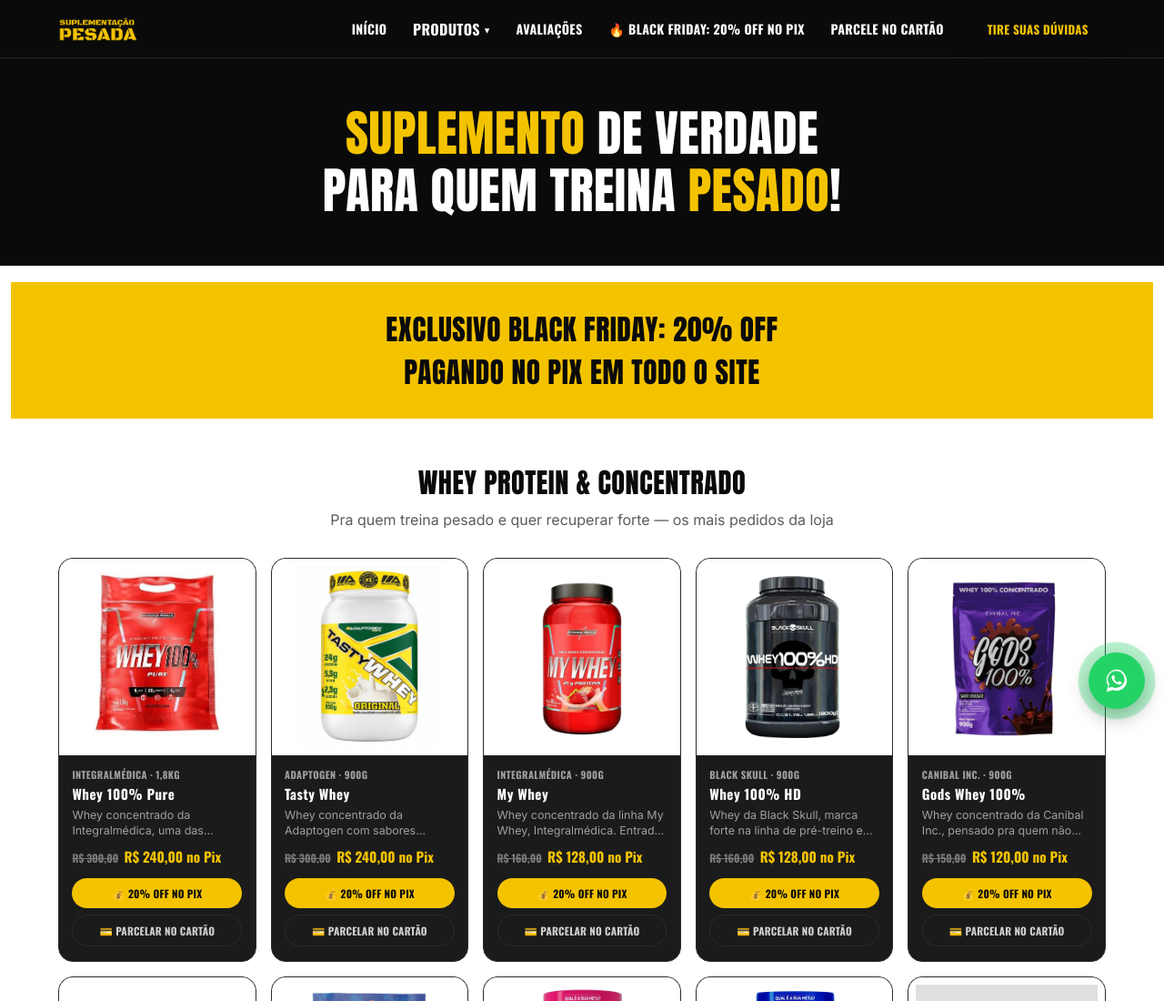
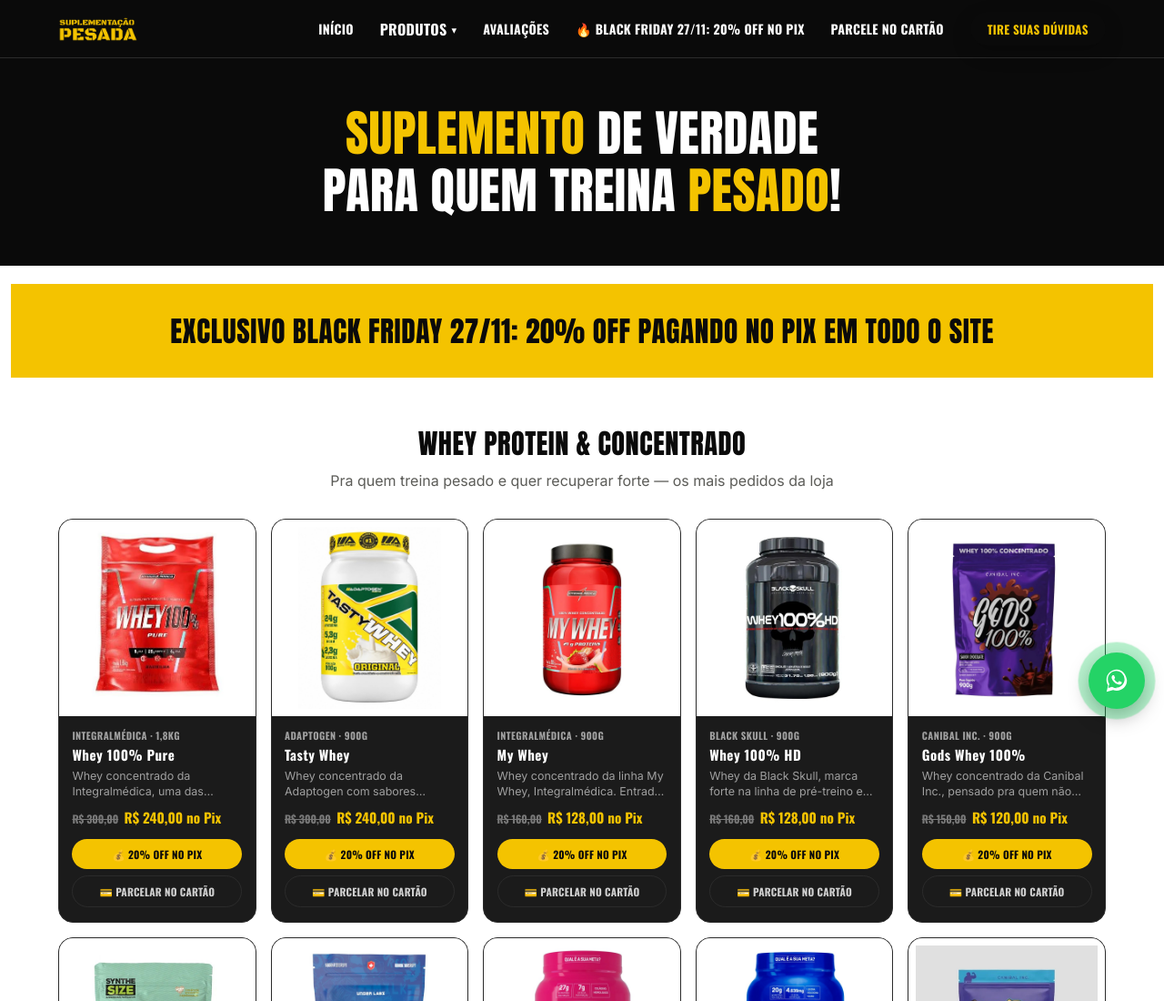
Before and after one commit to rmoraesmkt/suplementaca_pesada, a plain HTML site: page index.html in a window 1280 px wide. Shown: the top 1100 px of the page at 91% size. Drawn offline with nearby package versions, Linux system fonts and the light colour scheme.

Commit message:
Ajusta data e quebra de linha do banner Black Friday
Adiciona 27/11 no banner e no nav-pill; remove <br> manual que
quebrava feio em mobile, deixando o texto quebrar naturalmente.

Co-Authored-By: Claude Sonnet 5 <noreply@anthropic.com>
Claude-Session: https://claude.ai/code/session_01YNZec7kRboWUi5UujFodVQ

```diff
--- a/index.html
+++ b/index.html
@@ -86,7 +86,7 @@
         <a href="#barras" class="nav-pill nav-mobile-cat-link">Barras de Proteína</a>
       </div>
       <a href="#feedbacks" class="nav-pill">Avaliações</a>
-      <a href="#pix" class="nav-pill">🔥 Black Friday: 20% OFF no Pix</a>
+      <a href="#pix" class="nav-pill">🔥 Black Friday 27/11: 20% OFF no Pix</a>
       <a href="https://api.whatsapp.com/send/?phone=5511985820944&text=Oi%21%20%F0%9F%92%AA%20Vim%20pelo%20site%20da%20Suplementa%C3%A7%C3%A3o%20Pesada%20e%20quero%20saber%20como%20parcelar%20no%20cart%C3%A3o%21&type=phone_number&app_absent=0" target="_blank" rel="noopener" class="nav-pill">Parcele no Cartão</a>
       <a href="https://api.whatsapp.com/send/?phone=5511985820944&text=Oi%21%20%F0%9F%92%AA%20Vim%20pelo%20site%20da%20Suplementa%C3%A7%C3%A3o%20Pesada%20e%20quero%20saber%20mais%20sobre%20os%20produtos%21&type=phone_number&app_absent=0" class="btn btn-primary nav-cta" target="_blank" rel="noopener">Tire suas dúvidas</a>
     </nav>
@@ -111,7 +111,7 @@
 <div class="wrap">
 
 <div class="pix-banner" id="pix">
-  <h2>Exclusivo Black Friday: 20% OFF<br>pagando no Pix em todo o site</h2>
+  <h2>Exclusivo Black Friday 27/11: 20% OFF pagando no Pix em todo o site</h2>
 </div>
 
 <section class="section" id="whey">
```
